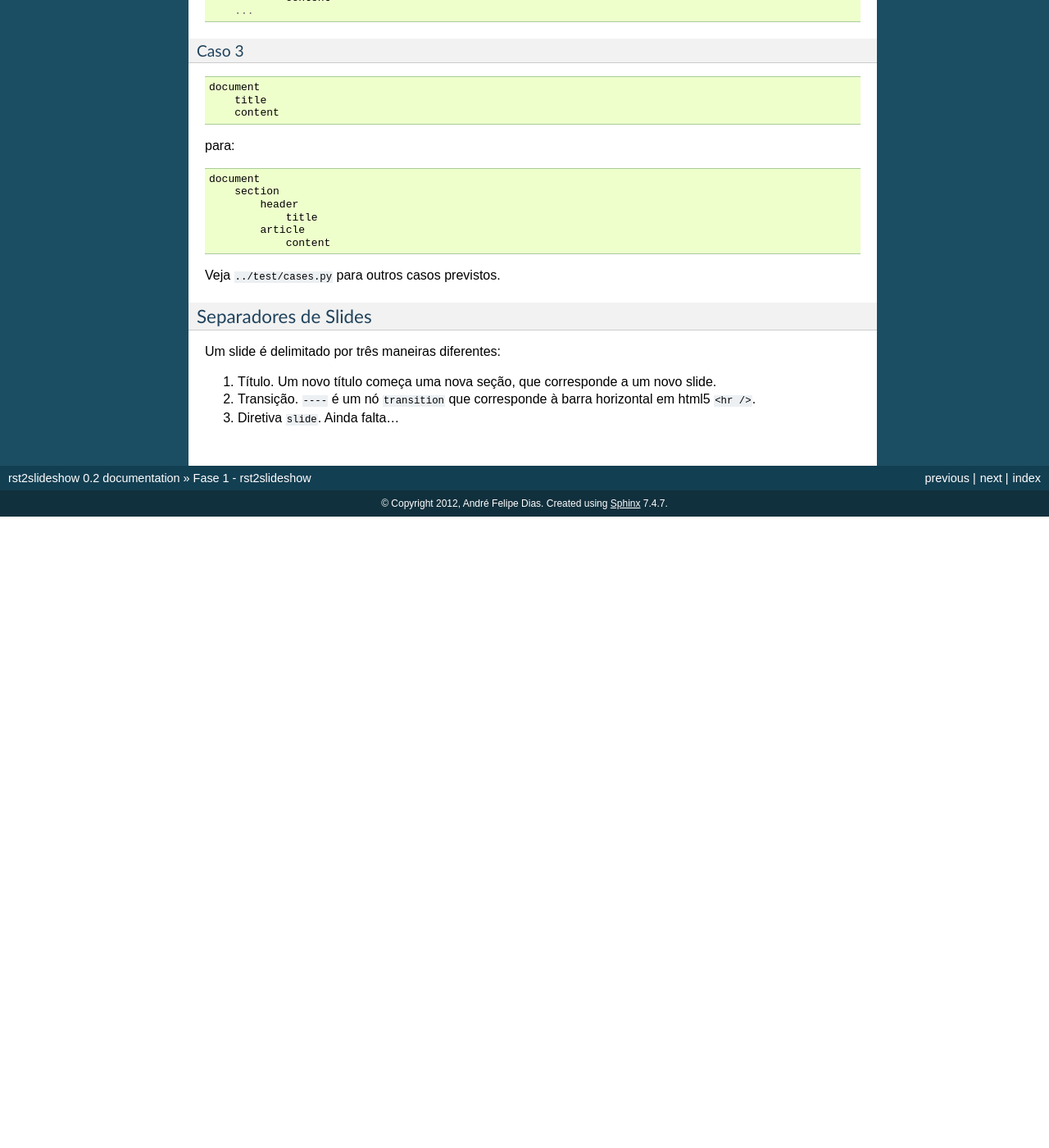
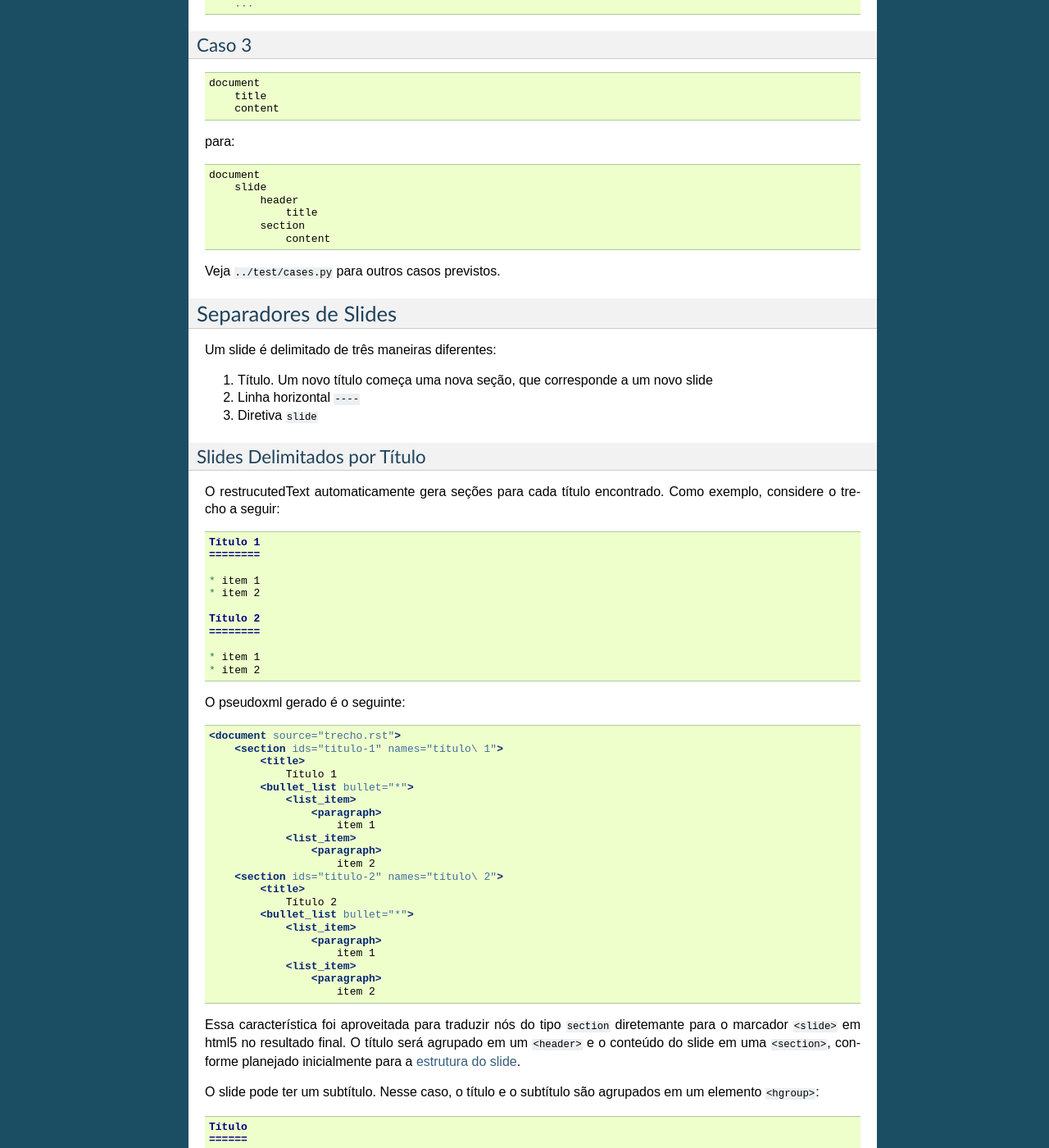
Before and after one commit to wdv4758h/rst2html5slides, a Sphinx documentation site: the page built from doc/fase_1.rst, in a window 1280 px wide and 1400 px high, scrolled down 1243 px. Shown: the whole window at 82% size. Built offline with Sphinx 7.4.7, drawn with Linux system fonts in a browser that asks for light colours; before the commit the page ends 1873 px from its top, so only the background shows below that; some of the changed text lies outside the part shown.

Commit message:
doc: how to make slides

```diff
--- a/doc/fase_1.rst
+++ b/doc/fase_1.rst
@@ -2,10 +2,9 @@
 Fase 1 - rst2slideshow
 ======================
 
--------------------------------------------
 Transformar o restructuredText em slideshow
--------------------------------------------
 
+.. _estrutura do slide:
 
 Estrutura de um Slide
 =====================
@@ -36,8 +35,8 @@ Estrutura de um Slide
 
 Será necessário manipular a *doctree* para ajustá-la a uma estrutura mais adequada.
 
-Caso 1
--------
+Caso 1: Seção Única correspondente a um slide
+---------------------------------------------
 
 ::
 
@@ -50,14 +49,14 @@ Caso 1
 para::
 
     document
-        section
+        slide
             header
                 title
             article
                 content
 
 
-Caso 2
+Caso 2: Slide com subseção
 -------
 
 ::
@@ -73,12 +72,12 @@ Caso 2
 para::
 
     document
-        section
+        slide
             header
                 hgroup
                     title h1
                     title h2
-            article
+            section
                 content
         ...
 
@@ -95,21 +94,153 @@ Caso 3
 para::
 
     document
-        section
+        slide
             header
                 title
-            article
+            section
                 content
 
 Veja :file:`../test/cases.py` para outros casos previstos.
 
 
-
 Separadores de Slides
 =====================
 
-Um slide é delimitado por três maneiras diferentes:
+Um slide é delimitado de três maneiras diferentes:
 
-#. Título. Um novo título começa uma nova seção, que corresponde a um novo slide.
-#. Transição. ``----`` é um nó ``transition`` que corresponde à barra horizontal em html5 ``<hr />``.
-#. Diretiva ``slide``. Ainda falta...
+#. Título. Um novo título começa uma nova seção, que corresponde a um novo slide
+#. Linha horizontal ``----``
+#. Diretiva ``slide``
+
+Slides Delimitados por Título
+-----------------------------
+
+O restrucutedText automaticamente gera seções para cada título encontrado.
+Como exemplo, considere o trecho a seguir:
+
+.. code-block:: rst
+
+    Título 1
+    ========
+
+    * item 1
+    * item 2
+
+    Título 2
+    ========
+
+    * item 1
+    * item 2
+
+O pseudoxml gerado é o seguinte:
+
+.. code-block:: xml
+
+    <document source="trecho.rst">
+        <section ids="titulo-1" names="título\ 1">
+            <title>
+                Título 1
+            <bullet_list bullet="*">
+                <list_item>
+                    <paragraph>
+                        item 1
+                <list_item>
+                    <paragraph>
+                        item 2
+        <section ids="titulo-2" names="título\ 2">
+            <title>
+                Título 2
+            <bullet_list bullet="*">
+                <list_item>
+                    <paragraph>
+                        item 1
+                <list_item>
+                    <paragraph>
+                        item 2
+
+Essa característica foi aproveitada para traduzir nós do tipo ``section``
+diretemante para o marcador ``<slide>`` em html5 no resultado final.
+O título será agrupado em um ``<header>`` e o conteúdo do slide em uma ``<section>``,
+conforme planejado inicialmente para a `estrutura do slide`_.
+
+O slide pode ter um subtítulo.
+Nesse caso, o título e o subtítulo são agrupados em um elemento ``<hgroup>``:
+
+.. code-block:: rst
+
+    Título
+    ======
+
+    Subtítulo
+    ---------
+
+    parágrafo 1
+
+    parágrafo 2
+
+Resultando em HTML5:
+
+.. code-block:: html
+
+    <slide>
+        <header>
+            <hgroup>
+                <h1>Título</h1>
+                <h2>Subtítulo</h2>
+            </hgroup>
+        </header>
+        <section>
+            <p>parágrafo 1</p>
+            <p>parágrafo 2</p>
+        </section>
+    </slide>
+
+
+Slides Delimitados por uma Linha Horizontal
+-------------------------------------------
+
+Uma linha horizontal é uma sequência formada por 4 ou mais caracteres de pontuação
+(`ref <http://docutils.sourceforge.net/docs/user/rst/quickref.html#transitions>`_),
+que corresponde a um nó do tipo ``transition``.
+
+Originalmente, a linha horizontal corresponde em HTML5 ao elemento ``<hr />``,
+mas foi aproveitado para indicar o limite entre um slide e outro:
+
+.. code-block:: rst
+
+    Slide 1
+
+    -----------
+
+    slide 2
+
+    .. class:: segue contexto
+
+    -----------
+
+    slide 3 com atributo class="segue contexto"
+
+A linha horizontal é indicado para os casos de slides que não têm Título.
+
+
+Slides Delimmitados pela Diretiva ``slide``
+-------------------------------------------
+
+A diretiva ``slide`` é o modo mais flexível de delimitar um slide.
+Serve tanto para slides que têm título e subtítulo,
+quanto para slides que não têm.
+Além disso, pode receber diretamente o parâmetro correspondente ao atributo ``class``:
+
+
+.. code-block:: rst
+
+    .. slide::
+        :class: special black-background
+        :title: Slide 1
+        :subtitle: Subtítulo do slide
+
+        conteúdo do slide
+
+    .. slide::
+
+        conteúdo do outro slide 2, que não tem título
```
